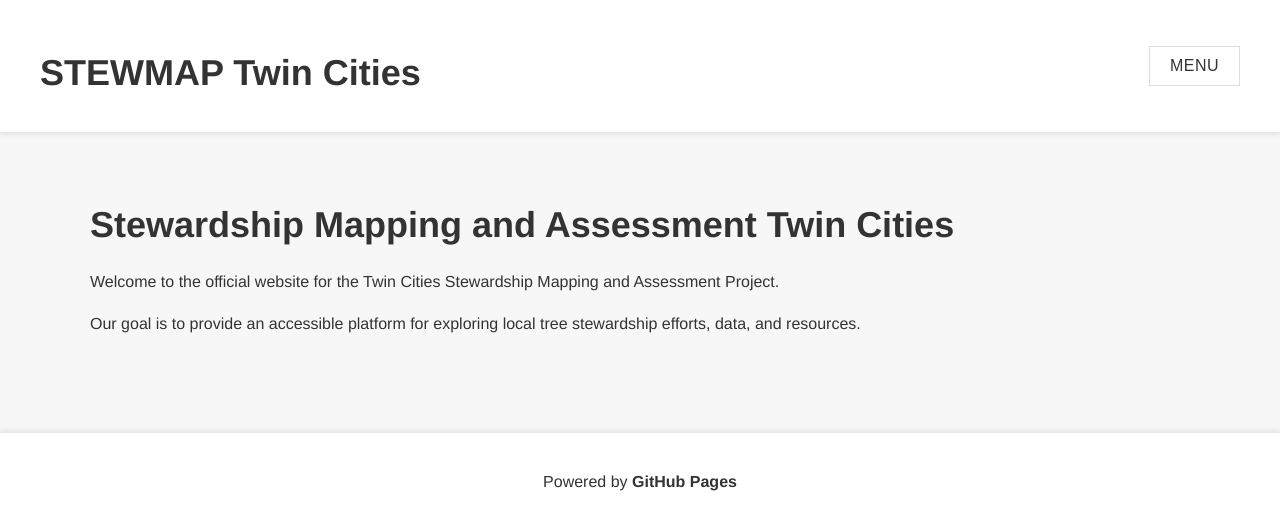
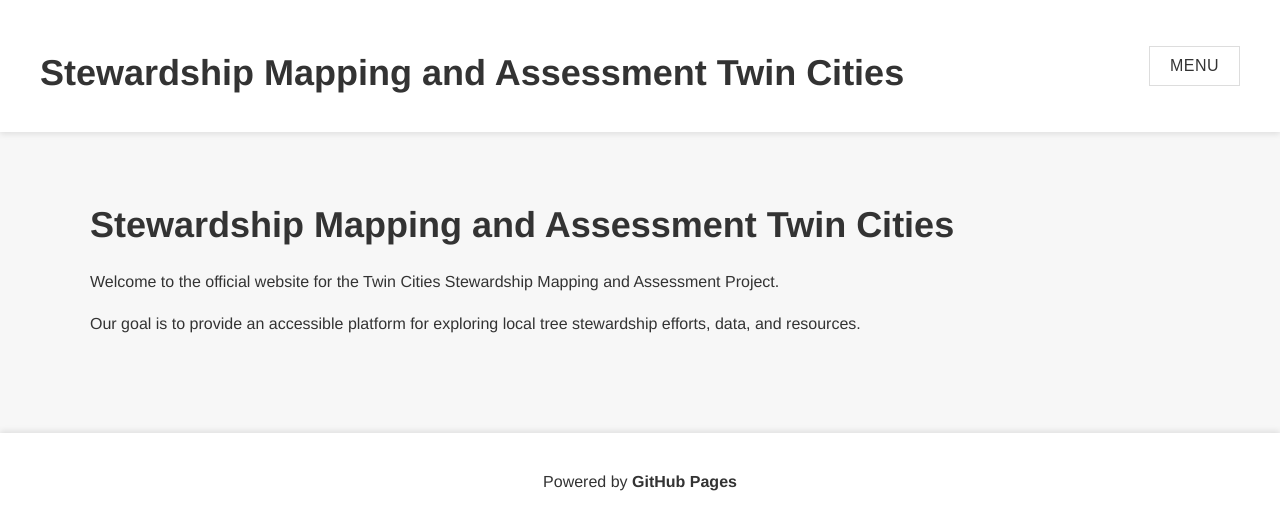
Before and after one commit to sallydonovan/mspstewmap, a Jekyll site: the page built from index.md, in a window 1280 px wide. Shown: the top 530 px of the page. Built offline with Jekyll 4.4.1, drawn with Linux system fonts in a browser that asks for light colours.

Commit message:
Update _config.yml

```diff
--- a/_config.yml
+++ b/_config.yml
@@ -1,4 +1,7 @@
-title: "STEWMAP Twin Cities"
-description: >-
- Twin Cities Stewardship Mapping and Assessment Project.
-theme: jekyll-theme-minimal
+title: "Stewardship Mapping and Assessment Twin Cities"
+description: "Stewardship Mapping and Assessment Project, Twin Cities."
+url: "https://yourusername.github.io"  # Replace with your GitHub Pages URL
+baseurl: ""  # Leave this empty unless you're using a subdirectory
+
+# Optional: Set the theme
+theme: jekyll-theme-minimal  # Or you can set your own theme here if you made custom styles
```
